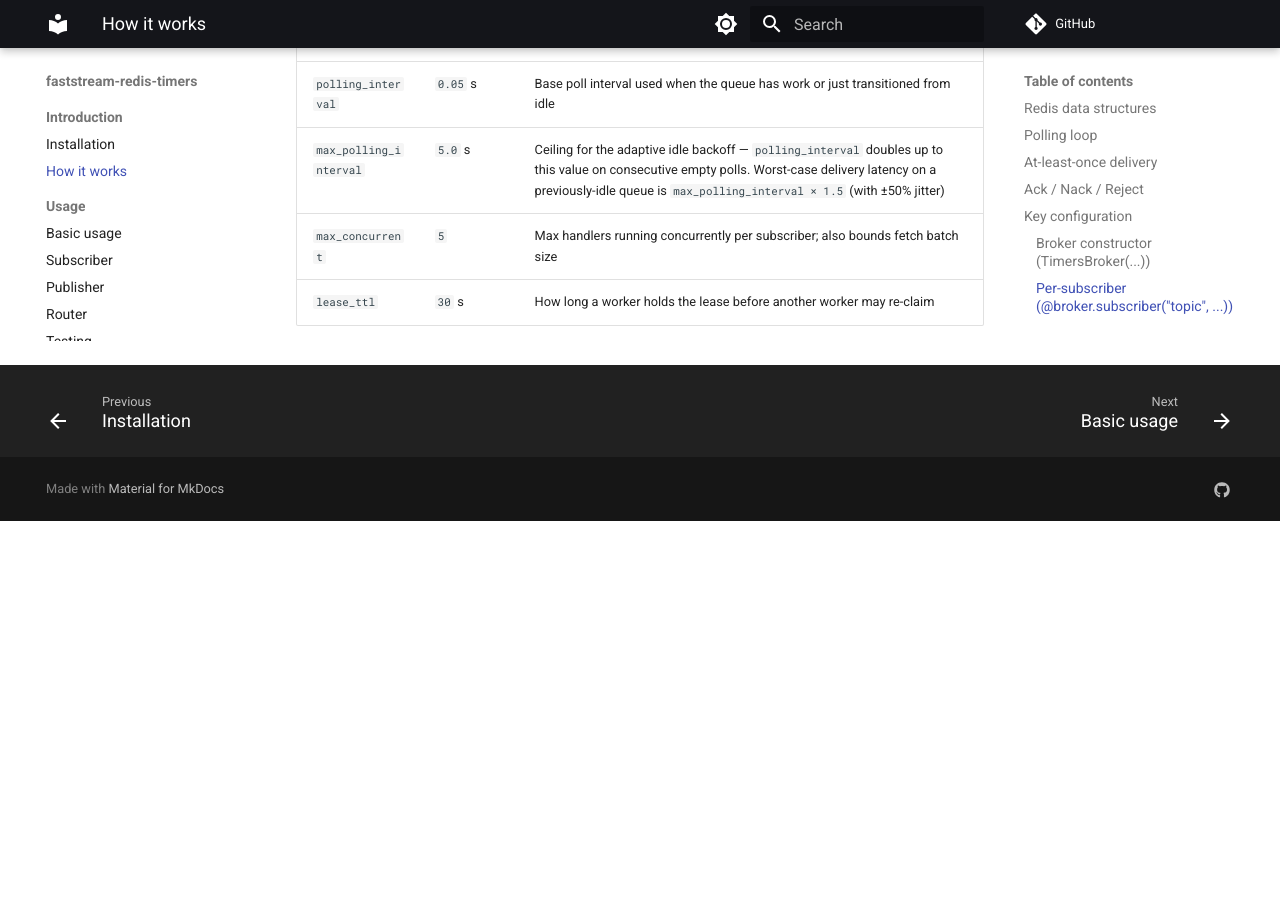
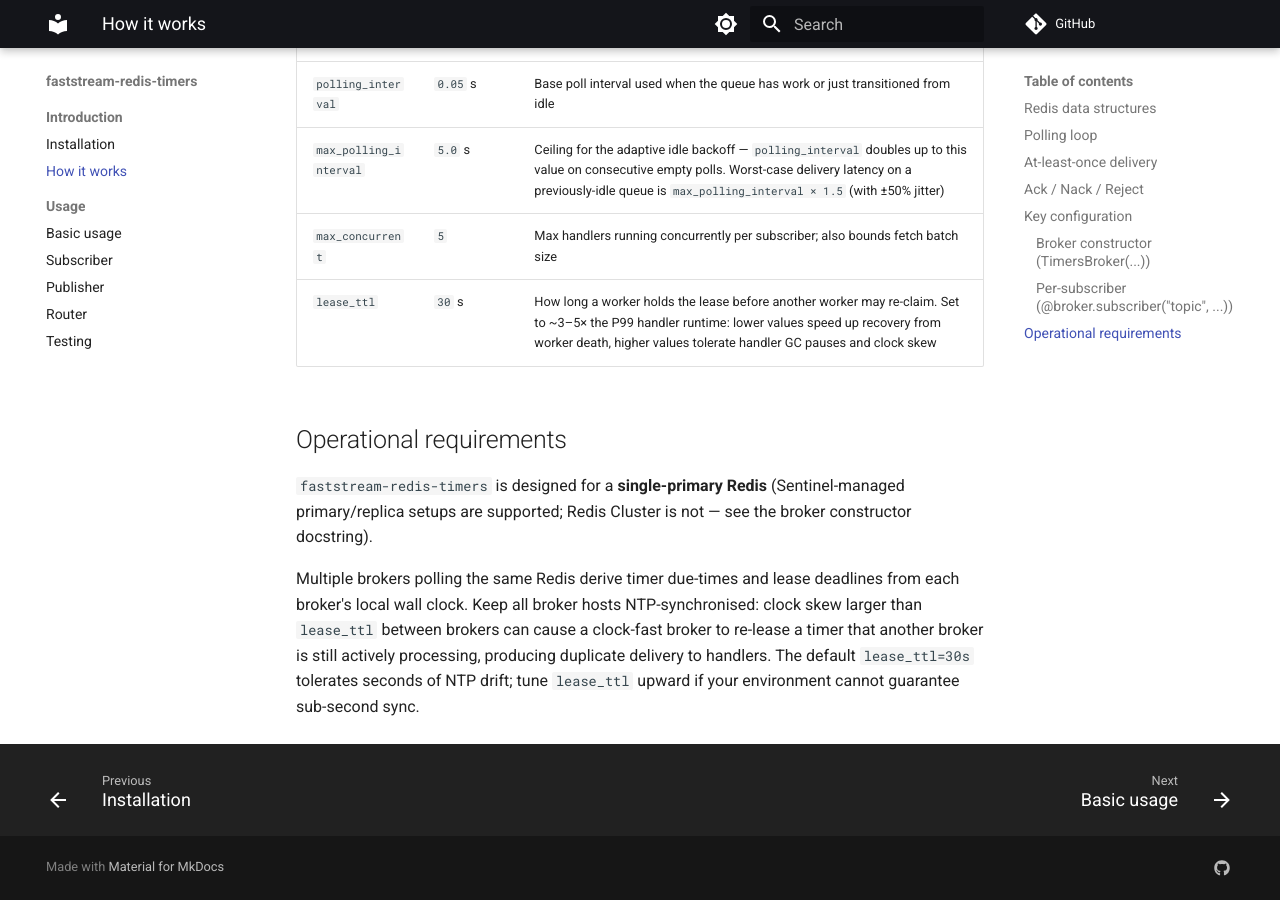
Before and after one commit to modern-python/faststream-redis-timers, an MkDocs documentation site: the page built from docs/introduction/how-it-works.md, in a window 1280 px wide and 900 px high, scrolled down 2264 px. Built offline with MkDocs 1.6.1 and Material for MkDocs 9.7.7, drawn with Linux system fonts in a browser that asks for light colours; comment, search, counter and statistics services are not loaded; before the commit the page ends 2785 px from its top, so only the background shows below that.

Commit message:
Document NTP requirement, lease_ttl tuning, and fake-broker limits
- how-it-works.md: add an "Operational requirements" section calling
  out single-primary Redis, Sentinel support, and that brokers'
  wall-clock skew must stay well below lease_ttl to avoid duplicate
  delivery (item 3); add tuning guidance to the lease_ttl row
  ("3-5x P99 handler runtime", item 11).
- testing.md: note that the fake broker does not simulate lease_ttl
  or re-delivery, so handlers must verify idempotency separately
  (item 7).

Co-Authored-By: Claude Opus 4.7 <noreply@anthropic.com>

```diff
--- a/docs/introduction/how-it-works.md
+++ b/docs/introduction/how-it-works.md
@@ -66,4 +66,10 @@ The default ack policy is `NACK_ON_ERROR`: the timer is acknowledged on success,
 | `polling_interval` | `0.05` s | Base poll interval used when the queue has work or just transitioned from idle |
 | `max_polling_interval` | `5.0` s | Ceiling for the adaptive idle backoff — `polling_interval` doubles up to this value on consecutive empty polls. Worst-case delivery latency on a previously-idle queue is `max_polling_interval × 1.5` (with ±50% jitter) |
 | `max_concurrent` | `5` | Max handlers running concurrently per subscriber; also bounds fetch batch size |
-| `lease_ttl` | `30` s | How long a worker holds the lease before another worker may re-claim |
+| `lease_ttl` | `30` s | How long a worker holds the lease before another worker may re-claim. Set to ~3–5× the P99 handler runtime: lower values speed up recovery from worker death, higher values tolerate handler GC pauses and clock skew |
+
+## Operational requirements
+
+`faststream-redis-timers` is designed for a **single-primary Redis** (Sentinel-managed primary/replica setups are supported; Redis Cluster is not — see the broker constructor docstring).
+
+Multiple brokers polling the same Redis derive timer due-times and lease deadlines from each broker's local wall clock. Keep all broker hosts NTP-synchronised: clock skew larger than `lease_ttl` between brokers can cause a clock-fast broker to re-lease a timer that another broker is still actively processing, producing duplicate delivery to handlers. The default `lease_ttl=30s` tolerates seconds of NTP drift; tune `lease_ttl` upward if your environment cannot guarantee sub-second sync.
```
Also changed, not shown: docs/usage/testing.md (+1 -0 lines).
